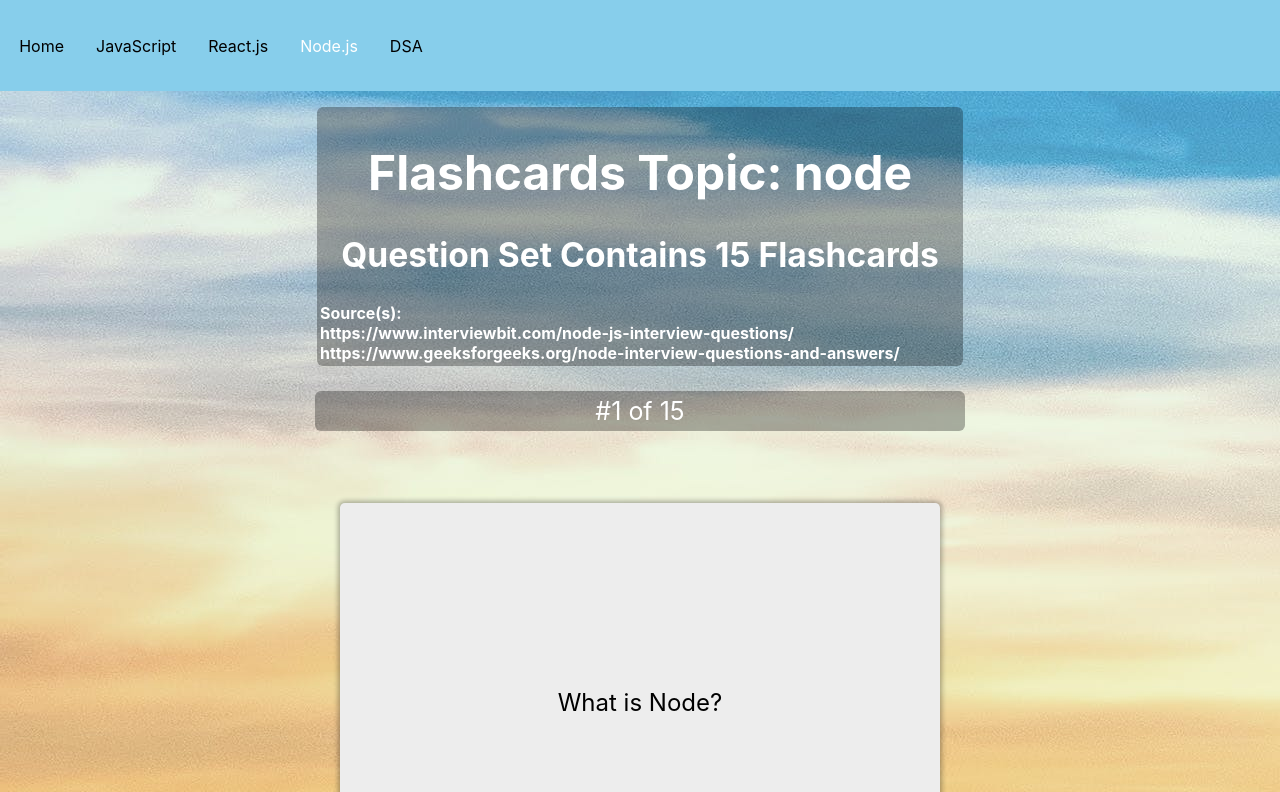
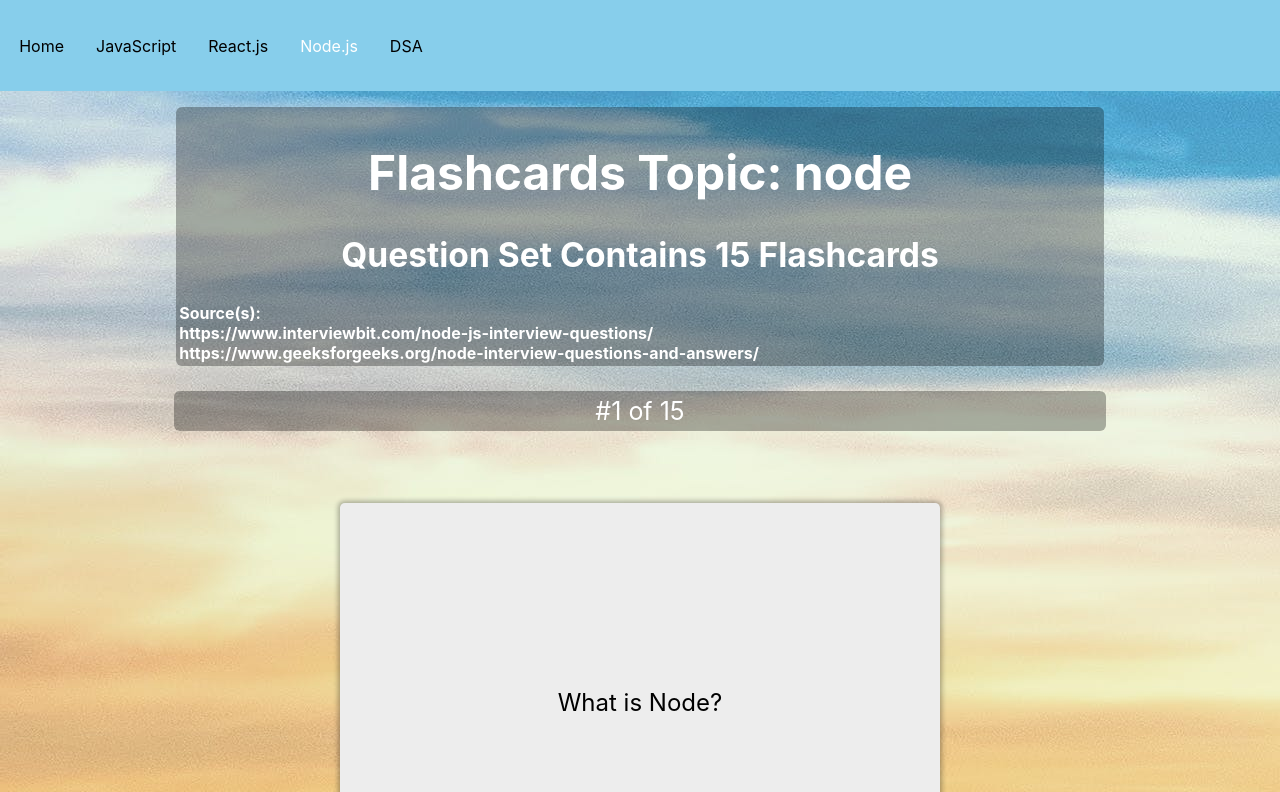
Before and after one commit to slaughterb/react-cards, a React (Create React App) app: page /node in a window 1280 px wide. Shown: the top 792 px of the page. Built offline with nearby package versions, Linux system fonts and the light colour scheme.

Commit message:
edited nav and updated overlay width

```diff
--- a/src/App.css
+++ b/src/App.css
@@ -20,7 +20,7 @@ body {
 .overlay-container {
   border-radius: 6px;
   background: rgba(0,0,0,0.3);
-  width: 50%;
+  width: 72%;
   margin: 1em auto;
   padding: 0.2em;
 }
--- a/src/Components/Navbar/Navbar.js
+++ b/src/Components/Navbar/Navbar.js
@@ -1,5 +1,5 @@
 import React from 'react';
-import { Nav, NavLink, Bars, NavMenu } from './NavbarItems';
+import { Nav, NavLink, NavMenu } from './NavbarItems';
 
 const Navbar = () => {
   return (
--- a/src/Components/Navbar/NavbarItems.js
+++ b/src/Components/Navbar/NavbarItems.js
@@ -1,5 +1,4 @@
 import { NavLink as Link } from 'react-router-dom';
-import { FaBars } from 'react-icons/fa';
 import styled from 'styled-components';
 
 export const Nav = styled.nav`
@@ -24,17 +23,10 @@ export const NavLink = styled(Link)`
   }
 `;
 
-export const Bars = styled(FaBars)`
-  display: none;
-  color: #808080;
-
-`;
-
 export const NavMenu = styled.div`
   display: flex;
   align-items: center;
   margin-right: -24px;
-
 
 `;
 
```
